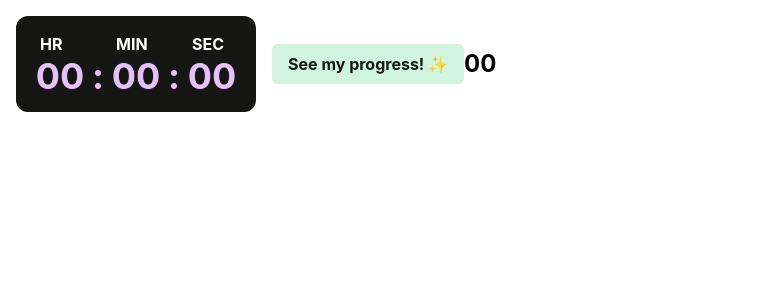
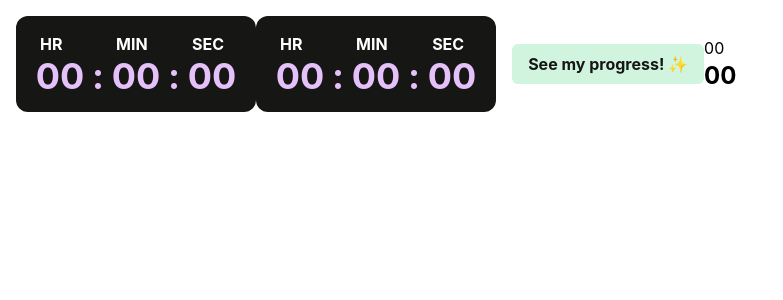
Before and after one commit to prxncxss03/trt-percentage-converter, a React (Create React App) app: page / in a window 1280 px wide. Shown: the top 300 px of the page, without its empty margins (0-783 px from the left). Built offline with nearby package versions, Linux system fonts and the light colour scheme.

Commit message:
refactor function

```diff
--- a/src/components/time/TimeBoard.js
+++ b/src/components/time/TimeBoard.js
@@ -16,26 +16,12 @@ export const TimeBoard = () => {
 
     const [totalUserTime, setTotalUserTime] = useState("00");
 
-    const handleUserHrChange = (e) => {
-    let length = e.target.value.length;
-    if (length < 3) {
-        setUserHr(e.target.value);
-    }
-    };
-
-    const handleUserMinChange = (e) => {
-    let length = e.target.value.length;
-    if (length < 3) {
-        setUserMin(e.target.value);
-    }
-    };
-
-    const handleUserSecChange = (e) => {
+    const handleTimeChange = (e,state) => {
         let length = e.target.value.length;
         if (length < 3) {
-            setUserSec(e.target.value);
+            state(e.target.value);
         }
-        };
+    };
 
     const computeTotalTime = () => {
         let totalUserTime = parseInt(userHr) * 3600 + parseInt(userMin) * 60 + parseInt(userSec);
@@ -45,13 +31,19 @@ export const TimeBoard = () => {
     return (
         <div className="flex items-center p-4 ">
             <div className="flex items-center bg-161614 p-4 rounded-xl">
-            <TimeInputWithLabel unit="HR" time={userHr} handleTimeChange={handleUserHrChange}/>
-            <TimeInputWithLabel unit="MIN" time={userMin} handleTimeChange={handleUserMinChange}/>
-            <TimeInputWithLabel unit="SEC" time={userSec} handleTimeChange={handleUserSecChange}/>
+                <TimeInputWithLabel unit="HR" time={userHr} handleTimeChange={(e)=> {handleTimeChange(e, setUserHr)}}/>
+                <TimeInputWithLabel unit="MIN" time={userMin} handleTimeChange={(e)=> {handleTimeChange(e, setUserMin)}}/>
+                <TimeInputWithLabel unit="SEC" time={userSec} handleTimeChange={(e)=> {handleTimeChange(e, setUserSec)}}/>
+            </div>
 
-        </div>
+            <div className="flex items-center bg-161614 p-4 rounded-xl">
+                <TimeInputWithLabel unit="HR" time={totalHr} handleTimeChange={(e)=> {handleTimeChange(e, setTotalHr)}}/>
+                <TimeInputWithLabel unit="MIN" time={totalMin} handleTimeChange={(e)=> {handleTimeChange(e, setTotalMin)}}/>
+                <TimeInputWithLabel unit="SEC" time={totalSec} handleTimeChange={(e)=> {handleTimeChange(e, setTotalSec)}}/>
+            </div>
         <button onClick={computeTotalTime} className="bg-d0f4de text-161614 font-bold rounded-md px-4 py-2 ml-4 ">See my progress! ✨</button>
         <div>
+            {userHr}
             <p className=" font-bold text-2xl">{totalUserTime}</p>
         </div>
 
```
